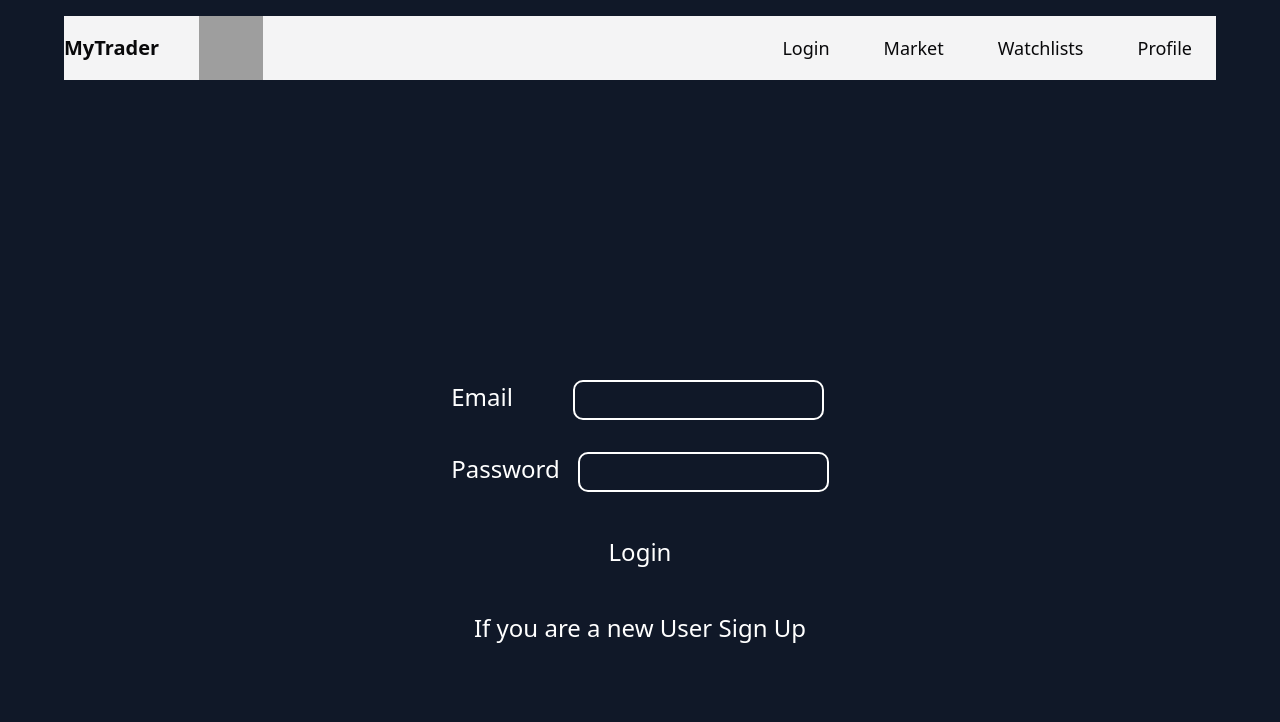
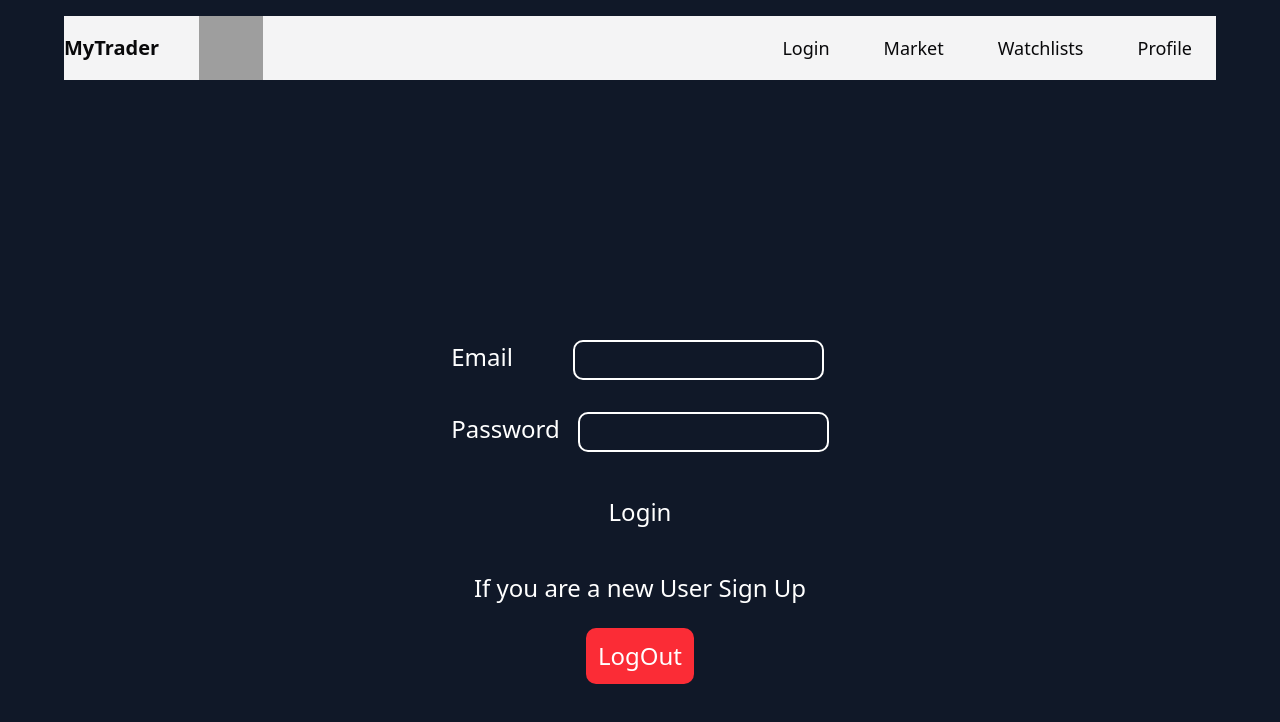
Before and after one commit to AniketJ2007/Paper-trading-frontend, a React (Vite) app: page /login in a window 1280 px wide. Shown: the top 722 px of the page. Built offline with nearby package versions, Linux system fonts and the light colour scheme; grey boxes are pictures that could not be loaded.

Commit message:
Added logout functionality and updated UI of components

```diff
--- a/src/components/Login.tsx
+++ b/src/components/Login.tsx
@@ -31,13 +31,13 @@ function Login() {
         },
       );
       const data = await response.json();
-      console.log(data);
 
       if (!response.ok) {
         throw new Error(`Status: ${response.status} ${data.message}`);
       }
 
       setmessage(data.message || "Succesful in signing");
+      localStorage.setItem('isLoggedIn', 'true');
       navigate('/market')
     } catch (error: any) {
 
@@ -46,9 +46,38 @@ function Login() {
       setmessage(error.message || "Error Signing Up");
     }
   };
+  const handleLogout=async()=>{
+    try {
+      const response:any = await fetch(
+        "http://localhost:3000/api/v1/auth/logout",
+        {
+          method: "POST",
+          headers: {
+            "Content-Type": "application/json",
+          },
+          credentials: "include",
+        },
+      );
+      const data = await response.json();
+
+      if (!response.ok) {
+        throw new Error(`Status: ${response.status} ${data.message}`);
+      }
+
+      setmessage(data.message || "Succesful in Logout");
+
+    } catch (error: any) {
+
+      console.error("Error Signing Up:", error);
+      setmessage(error.message || "Error logging out");
+    }finally{
+      localStorage.removeItem('isLoggedIn');
+      navigate('/login')
+    }
+  }
   return (
     <>
-      <div className="flex justify-center min-h-screen items-center">
+      <div className="flex flex-col gap-4 justify-center min-h-screen items-center">
         <form action="" method="get" className="flex flex-col gap-8" onSubmit={handleSubmit}>
           <div>
             <label htmlFor="Email" className="text-white text-2xl mr-15">
@@ -91,10 +120,18 @@ function Login() {
               Sign Up
             </button>
           </div>
-          {message && (
+        </form>
+        <div className="text-white text-2xl text-center mt-2">
+            <button
+            type="button"
+            className="bg-red-500 text-center text-2xl rounded-lg p-3"
+             onClick={handleLogout}>
+              LogOut
+            </button>
+        </div>
+        {message && (
             <p className="text-red-600 text-3xl text-center mt-4">{message}</p>
           )}
-        </form>
       </div>
     </>
   );
--- a/src/components/Market.tsx
+++ b/src/components/Market.tsx
@@ -10,13 +10,11 @@ import HoldingList from "./HoldingList";
 function Market() {
   const navigate = useNavigate();
   const [data, setdata] = useState<any>(null);
-  const [loading, setloading] = useState<boolean>(true);
-  const [selectedStock, setSelectedStock] = useState(null); // Holds the selected Object
+  const [selectedStock, setSelectedStock] = useState(null);
   const [query, setQuery] = useState("");
 
   async function callApi() {
     if (!query) return;
-    setloading(true);
     try {
       const resp: any = await fetch(
         `http://localhost:3000/api/v1/stock/search`,
@@ -39,8 +37,6 @@ function Market() {
       setdata(Data);
     } catch (error) {
       console.log(error);
-    } finally {
-      setloading(false);
     }
   }
   interface SearchStock {
@@ -81,9 +77,7 @@ function Market() {
     console.log(syb);
 
     try {
-
-        navigate(`/stock/${syb}`)
-
+      navigate(`/stock/${syb}`);
     } catch (error) {
       console.log(error);
     }
@@ -92,6 +86,7 @@ function Market() {
     <>
       <div className="flex justify-center">
         <div className="text-white relative w-72 h-100">
+          <h1 className="text-white text-xl text-center mb-2">Search</h1>
           <Combobox
             value={selectedStock}
             onChange={(stock: any) => {
@@ -100,16 +95,31 @@ function Market() {
               console.log(stock.symbol);
               console.log(stock.symbol.split(".")[0]);
               handleClick(stock.symbol.split(".")[0]);
-
-
             }}
           >
+            <div className="relative mb-5">
               <ComboboxInput
-              className="w-full border p-2 text-white mb-5"
+                className="w-full border p-2 text-white rounded-lg pl-10"
                 aria-label="Assignee"
                 displayValue={(stock: SearchStock) => stock?.shortname}
                 onChange={(event) => setQuery(event.target.value)}
               />
+              <svg
+                className="absolute left-3 top-1/2 -translate-y-1/2 pointer-events-none"
+                xmlns="http://www.w3.org/2000/svg"
+                width="20"
+                height="20"
+                viewBox="0 0 24 24"
+                fill="none"
+                stroke="gray"
+                strokeWidth="2"
+                strokeLinecap="round"
+                strokeLinejoin="round"
+              >
+                <circle cx="11" cy="11" r="8"></circle>
+                <line x1="21" y1="21" x2="16.65" y2="16.65"></line>
+              </svg>
+            </div>
 
             <ComboboxOptions
               anchor="bottom"
@@ -136,10 +146,9 @@ function Market() {
             </ComboboxOptions>
           </Combobox>
         </div>
-
       </div>
       <div className="flex justify-center mt-5">
-        <HoldingList/>
+        <HoldingList />
       </div>
     </>
   );
```
Lines whose indentation alone changed are shown as unchanged.
